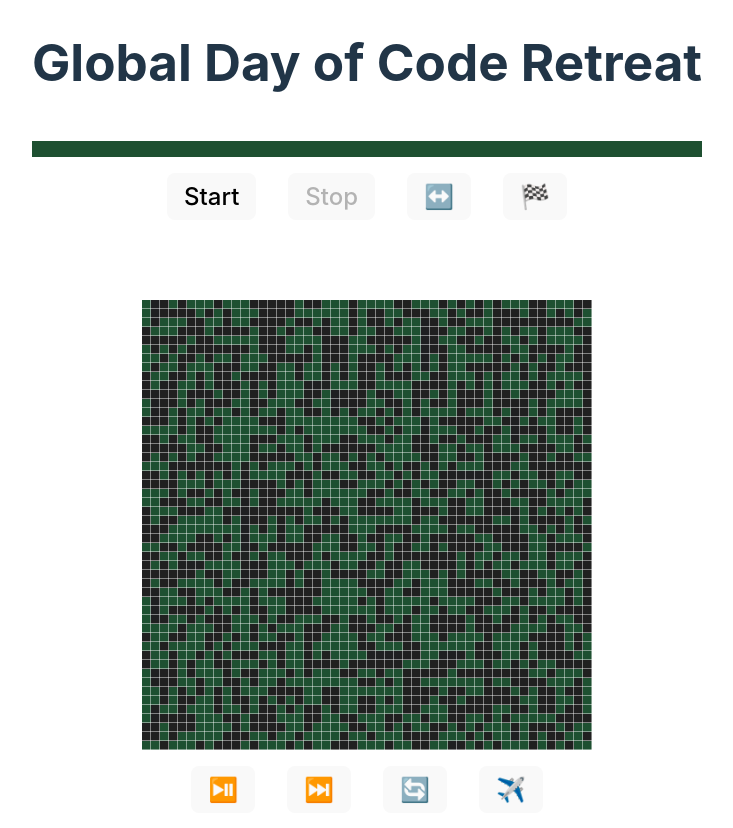
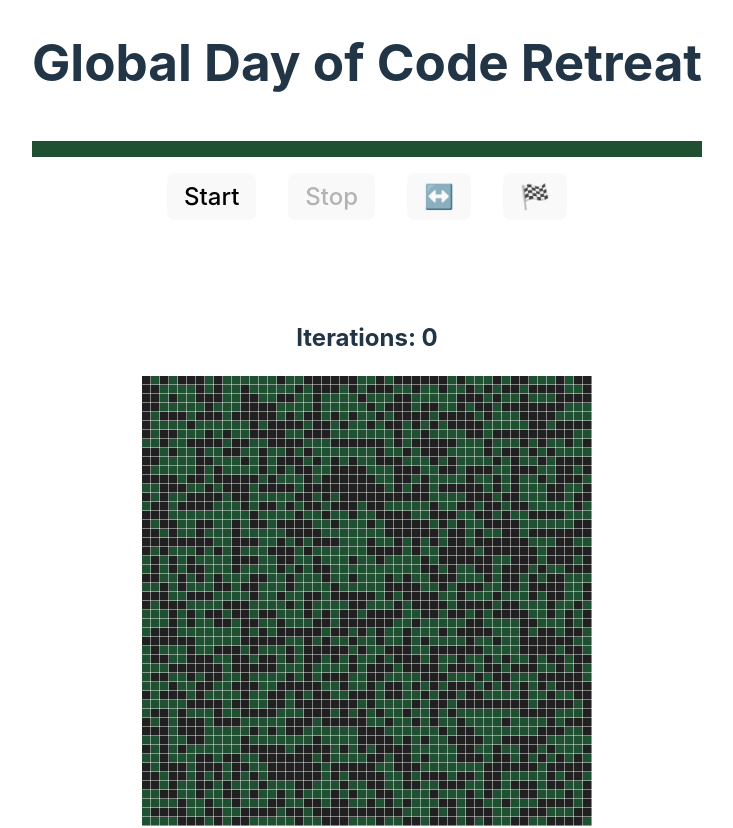
Before and after one commit to TraderMoe/tradermoe.lab.clobaldayofcoderetreat, a Vue app in the folder pair-programming-timer/: page / in a window 1280 px wide. Shown: the top 828 px of the page, without its empty margins (273-1006 px from the left). Built offline with nearby package versions, Linux system fonts and the light colour scheme.

Commit message:
finalize for now :)

```diff
--- a/pair-programming-timer/src/App.vue
+++ b/pair-programming-timer/src/App.vue
@@ -8,6 +8,6 @@
   <div>
     <PageHeader :title="'Global Day of Code Retreat'" />
     <Timer :pair-programming-duration="300" :session-duration="2700" />
-    <BackgroundGame :board-size="50" />
+    <BackgroundGame/>
   </div>
 </template>
--- a/pair-programming-timer/src/components/BackgroundGame.vue
+++ b/pair-programming-timer/src/components/BackgroundGame.vue
@@ -1,8 +1,9 @@
 <template>
   <div class="game-of-life">
+    <h2>Iterations: {{ iterations }}</h2>
     <canvas id="canvas"></canvas>
     <div class="controls">
-      <button @click="runAutoplay">⏯️</button>
+      <button @click="runAutoplay">{{ autoPlayEnabled ? "⏸️" : "▶️" }}</button>
       <button @click="evaluateNextGeneration">⏭️</button>
       <button @click="randomizeBoard">🔄️</button>
       <button @click="initializeGliders">✈️</button>
@@ -17,7 +18,8 @@
   props: {
     boardSize: {
       type: Number,
-      required: true,
+      default: 50,
+      required: false,
     },
   },
   methods: {
@@ -64,6 +66,7 @@
       }
 
       // Return the new grid
+      this.iterations++;
       return newGrid;
     },
     drawGrid() {
@@ -106,25 +109,23 @@
       this.autoPlayEnabled = !this.autoPlayEnabled;
       if (this.autoPlayEnabled) {
         this.autoPlayInterval = setInterval(() => {
-          this.grid = this.nextGeneration(this.grid);
-          this.drawGrid();
+          this.evaluateNextGeneration();
         }, 100);
       } else {
         clearInterval(this.autoPlayInterval);
       }
     },
     randomizeBoard() {
+      this.setAndDrawGrid(() => {
         for (let i = 0; i < this.boardSize; i++) {
           for (let j = 0; j < this.boardSize; j++) {
             this.grid[i][j] = Math.floor(Math.random() * 2);
           }
         }
-
-      this.drawGrid();
+      });
     },
     initializeGliders() {
-      this.setEmptyGrid();
-
+      this.setAndDrawGrid(() => {
         this.grid[10][11] = 1;
         this.grid[11][12] = 1;
         this.grid[12][10] = 1;
@@ -142,12 +143,10 @@
         this.grid[2][10] = 1;
         this.grid[2][11] = 1;
         this.grid[2][12] = 1;
-
-      this.drawGrid();
+      });
     },
     initializeClearBoardSequence() {
-      this.setEmptyGrid();
-
+      this.setAndDrawGrid(() => {
         this.grid[21][23] = 1;
         this.grid[21][24] = 1;
         this.grid[21][25] = 1;
@@ -163,12 +162,10 @@
         this.grid[27][25] = 1;
         this.grid[26][25] = 1;
         this.grid[25][25] = 1;
-
-      this.drawGrid();
+      });
     },
     initializeGliderGun() {
-      this.setEmptyGrid();
-
+      this.setAndDrawGrid(() => {
         //left square
         this.grid[5][1] = 1;
         this.grid[5][2] = 1;
@@ -212,10 +209,15 @@
         this.grid[3][36] = 1;
         this.grid[4][35] = 1;
         this.grid[4][36] = 1;
-
+      });
+    },
+    setAndDrawGrid(setData) {
+      this.setEmptyGrid();
+      setData();
       this.drawGrid();
     },
     setEmptyGrid() {
+      this.iterations = 0;
       this.grid = new Array(this.boardSize);
       for (let i = 0; i < this.boardSize; i++) {
         this.grid[i] = new Array(this.boardSize);
@@ -235,6 +237,7 @@
       grid: null,
       autoPlayEnabled: false,
       autoPlayInterval: null,
+      iterations: 0,
     };
   },
   mounted() {
```
Lines whose indentation alone changed are shown as unchanged.
